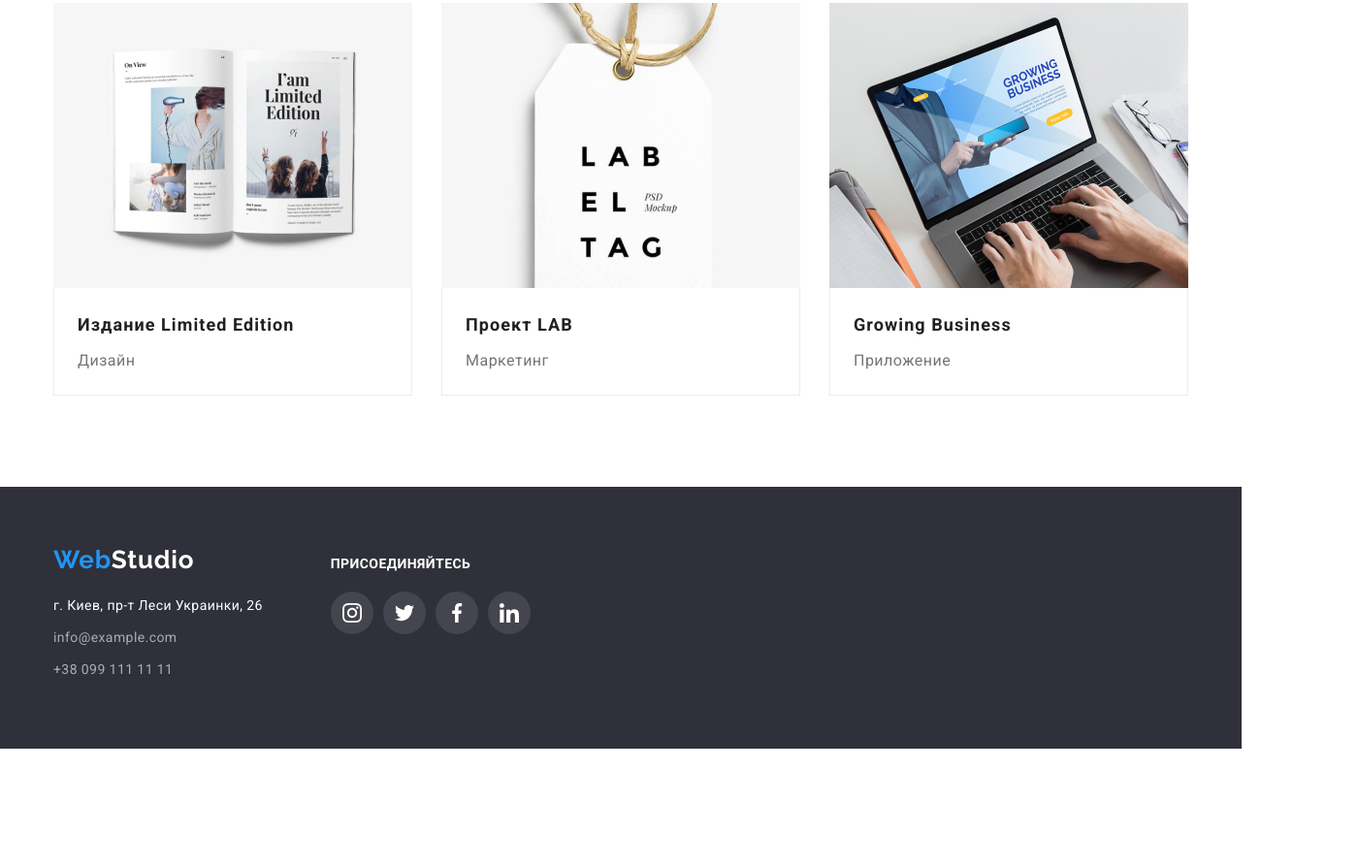
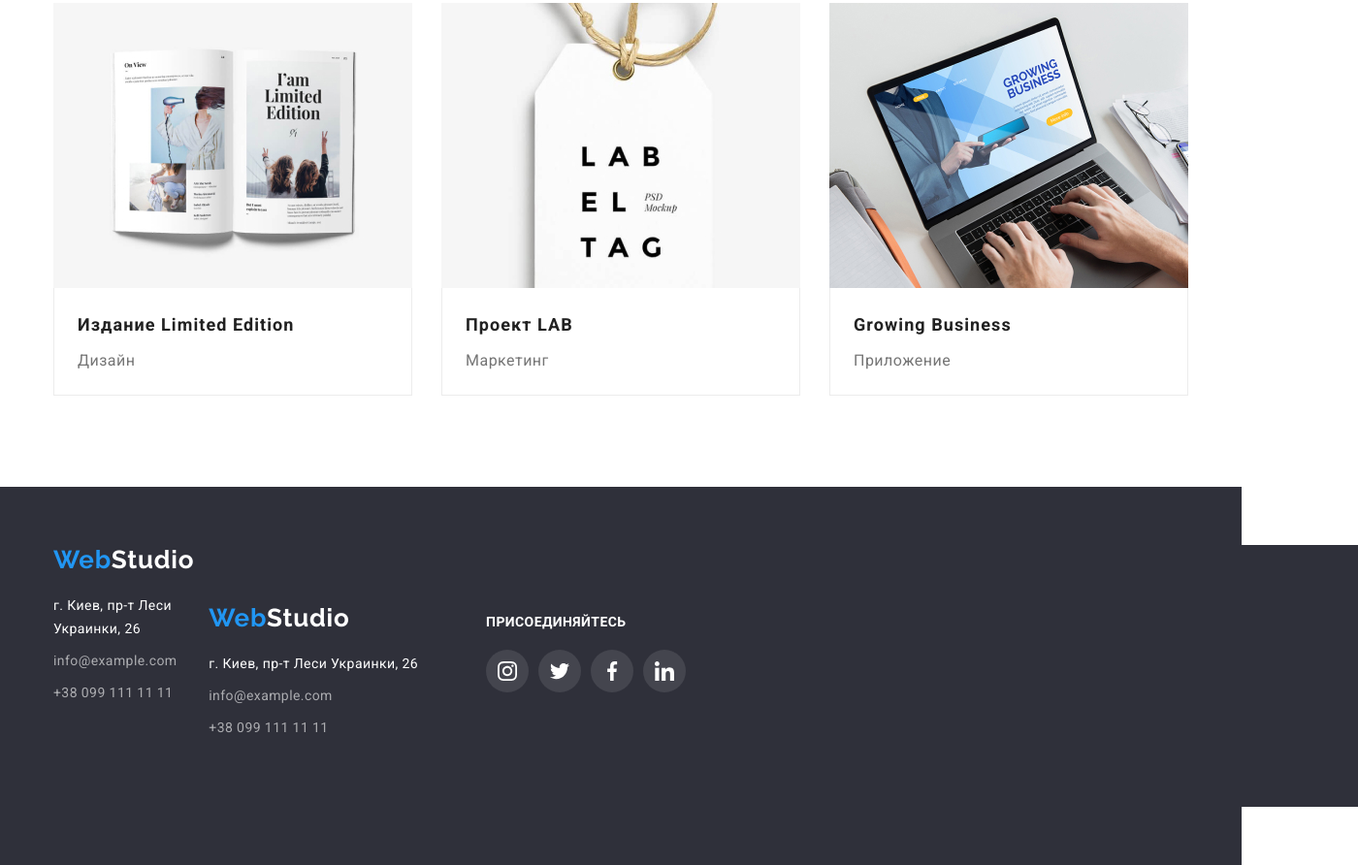
Before and after one commit to Ryddik77/goit-markup-hw-04, a plain HTML site: page portfolio.html in a window 1280 px wide. Shown: the part 1131-2023 px from the top of the page at 97% size, 1400 px wide, since content can reach past the window. Before the commit the page ends 1903 px from the top, so only its background shows below. Drawn offline with nearby package versions, Linux system fonts and the light colour scheme.

Commit message:
Домашнее задание 4
исправил портфолио

```diff
--- a/portfolio.html
+++ b/portfolio.html
@@ -163,6 +163,25 @@
     </address>
     </div>
 
+    <footer class="footer-contacts">
+      <div class="container container-footer">
+       <div class="container-footer-contacts">
+      <a class="logo logo-footer link" href=""><span class="logo-web">Web</span>Studio</a>
+      <address class="adress-contacts">
+        <ul class="contacts list">
+          <li class="contact-item">
+            <a class="contact-link-address link" href="https://goo.gl/maps/HKq9MVDCmfNEGb9v8" target="_blank">г. Киев, пр-т Леси Украинки, 26</a>
+          </li>
+          <li class="contact-item">
+            <a class="contact-link-email link" href="mailto:info@example.com">info@example.com</a>
+          </li>
+          <li class="contact-item">
+            <a class="contact-link-tel link" href="tel:+380991111111">+38 099 111 11 11</a>
+          </li>
+        </ul>
+      </address>
+      </div>
+
       <div class="container-social-list">
         <h3 class="title-footer">Присоединяйтесь</h3>
         <ul class="footer-social-list list">
```
Lines whose indentation alone changed are shown as unchanged.
